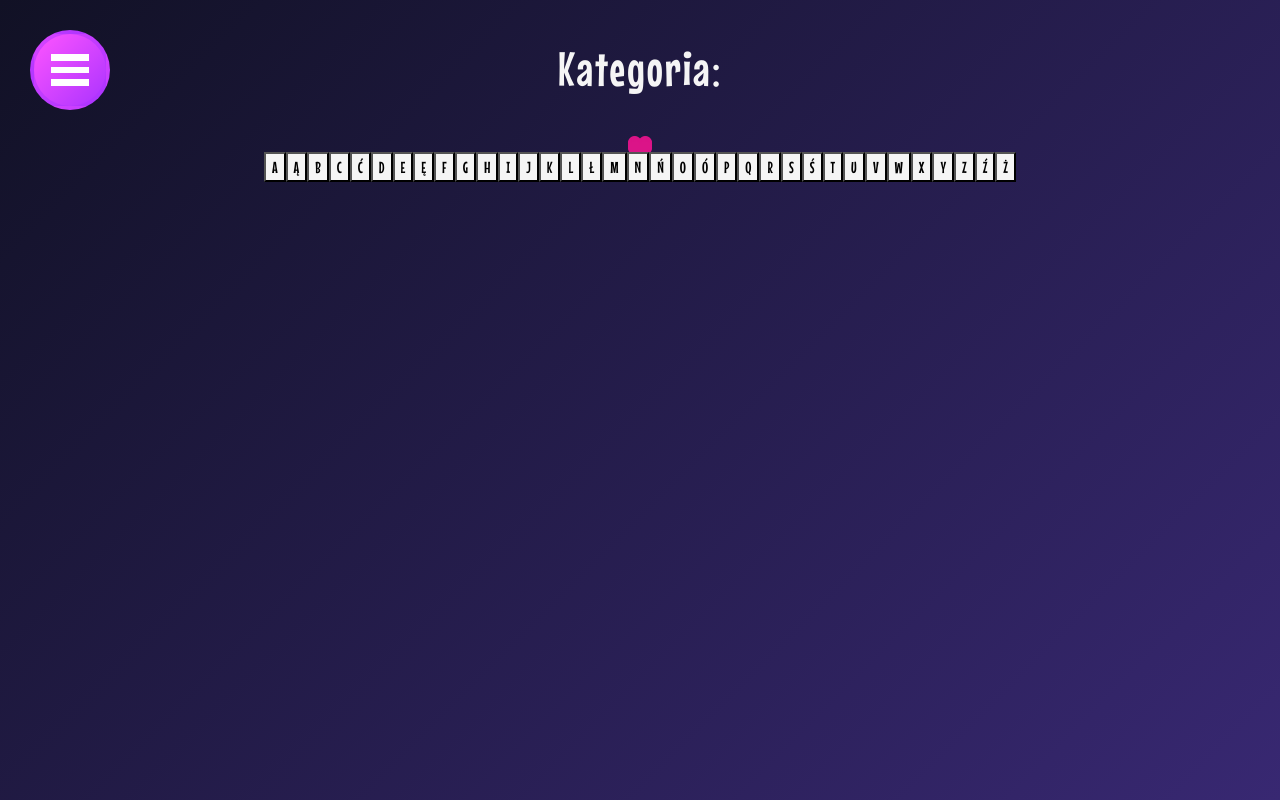
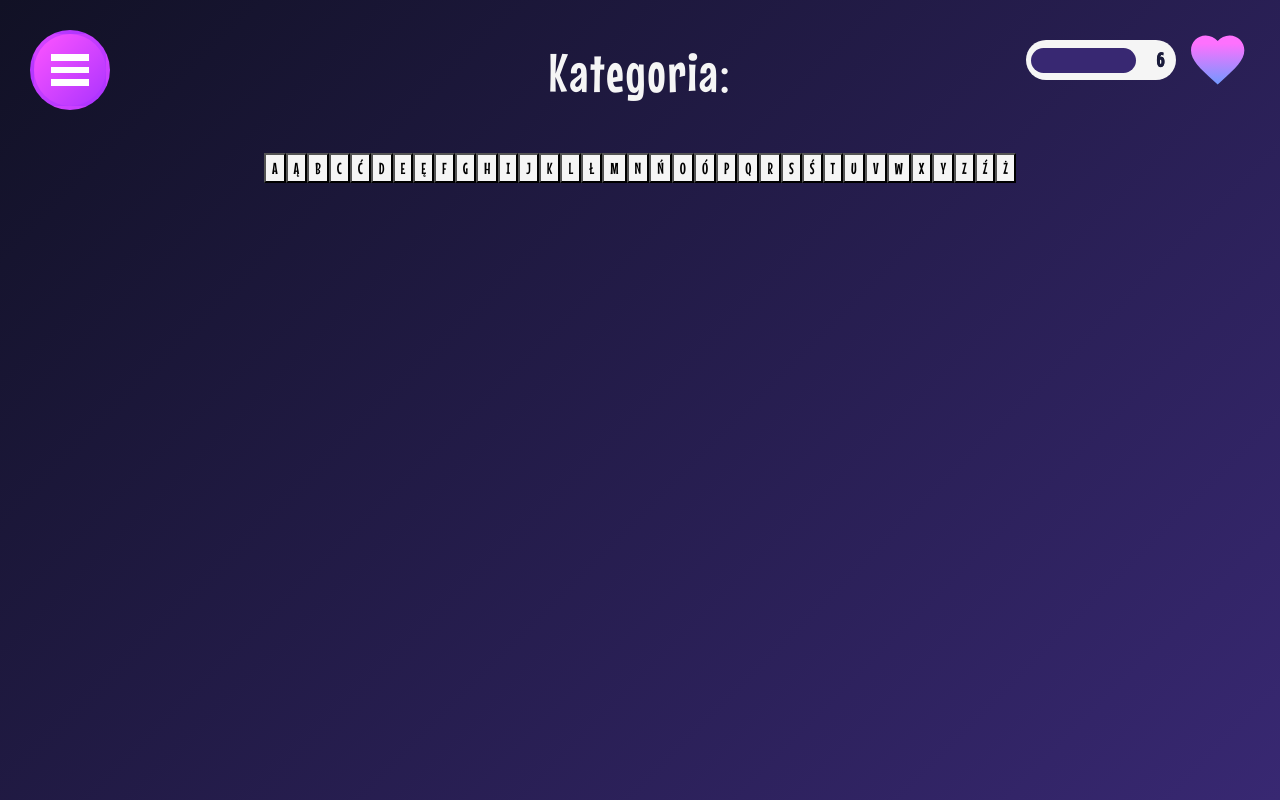
Before and after one commit to jkw07/hangman-game-pl, a React (Create React App) app: page /GameBoard in a window 1280 px wide. Built offline with nearby package versions, Linux system fonts and the light colour scheme.

Commit message:
add health progress bar

```diff
--- a/src/components/CategoryPage.tsx
+++ b/src/components/CategoryPage.tsx
@@ -13,7 +13,7 @@ export const CategoryPage = () => {
             <div className="header">
                 <button onClick={goToHomePage} className="return-button"><img src={returnIcon} alt="return button"></img></button>
             <h2>Kategorie</h2>
-            </div>
+        </div>
         <div className="categories">
             <PickCategoryButton/>
         </div>
--- a/src/components/GameBoard.tsx
+++ b/src/components/GameBoard.tsx
@@ -6,10 +6,9 @@ import { GameData } from "./GameData";
 import { LetterButtons } from "./LetterButtons";
 import { SelectedWord } from "./SelectedWord";
 import { useGameLogic } from "./GameLogic";
-import { LivesCounter} from "./LivesCounter";
 import { Paused } from "./Paused";
-import logo from '../assets/images/logo.svg'
-import menu from '../assets/images/icon-menu.svg'
+import { HealthBar } from "./HealthBar";
+import menu from '../assets/images/icon-menu.svg';
 
 export const GameBoard = () => {
     const [isPaused, setIsPaused] = useState(false);
@@ -53,9 +52,9 @@ export const GameBoard = () => {
         <div className="page-container">
             <div className="header">
                 <button onClick={handlePause} className="return-button"><img src={menu} alt="menu button"></img></button>
+                <HealthBar livesLeft={livesLeft} />
                 <h2>Kategoria: {category}</h2>
         </div>
-        <LivesCounter livesLeft={livesLeft}/>
         <div className='selected-word'>
             <SelectedWord word={selectedWord} guessedLetters={guessedLetters} />
         </div>
--- /dev/null
+++ b/src/components/HealthBar.tsx
@@ -0,0 +1,17 @@
+import heart from '../assets/images/icon-heart.svg'
+
+type HealthBarProps = {
+    livesLeft: number,
+}
+
+export const HealthBar = ({livesLeft}: HealthBarProps) => {
+    return (
+        <div className="health-bar">
+            <div className='progress'>
+                <span>{livesLeft}</span>
+          	<div className='progress-bar' style={{ width: `${livesLeft / 0.08}%` }}><span>{livesLeft}</span></div>
+            </div>
+            <img className="heart-icon" alt="heart icon" src={heart}></img>
+        </div>
+    )
+}
--- a/src/components/HomePage.tsx
+++ b/src/components/HomePage.tsx
@@ -19,7 +19,7 @@ export const HomePage = () => {
                 </div>
                 <div className="container">
                     <button onClick={goToCategoriesPage} className="play-button"><img src={play} alt="play button"></img></button>
-                    <button className="blue-button" onClick={goToRulesPage}>Zasady gry</button>
+                    <button className="default-button" onClick={goToRulesPage}>Zasady gry</button>
                 </div>
             </header>
         </>
--- a/src/components/LivesCounter.tsx
+++ /dev/null
@@ -1,13 +0,0 @@
-type LivesCounterProps = {
-    livesLeft: number,
-}
-
-export const LivesCounter = ({livesLeft}: LivesCounterProps) => {
-    return (
-    <>
-      {[...new Array(livesLeft)].map((_, index) => (
-  <i key={index} className="fa-solid fa-heart fa-xl heart" style={{ color: "#db1488" }}></i>
-))}
-    </>
-  );
-};
--- a/src/components/Paused.tsx
+++ b/src/components/Paused.tsx
@@ -19,9 +19,9 @@ export const Paused = ({onContinue}: PausedProps) => {
         </div>
         <div className="paused">
         <div className="paused-container">
-            <button className="blue-button" onClick={onContinue}>Kontynuuj</button>
-            <button className="blue-button" onClick={goToCategoriesPage}>Nowa kategoria</button>
-            <button className="blue-button" onClick={goToHomePage}>Wyjście z gry</button>
+            <button className="default-button" onClick={onContinue}>Kontynuuj</button>
+            <button className="default-button" onClick={goToCategoriesPage}>Nowa kategoria</button>
+            <button className="default-button quit-button" onClick={goToHomePage}>Wyjście z gry</button>
         </div>
     </div>
         </>
--- a/src/components/PickCategoryButton.tsx
+++ b/src/components/PickCategoryButton.tsx
@@ -17,7 +17,7 @@ export const PickCategoryButton = () => {
   return (
     <>
       {categories.map((category, index) => (
-        <button className='blue-button' key={index} value={category} onClick={() => handleCategoryClick(category)}>
+        <button className='default-button' key={index} value={category} onClick={() => handleCategoryClick(category)}>
           {category}
         </button>
       ))}
--- a/src/styles/global.scss
+++ b/src/styles/global.scss
@@ -21,6 +21,10 @@ html, body {
 
 body {
   font-family: "MyCustomFont", sans-serif;
+}
+
+.App {
+    background: var(--background-color);
 }
 
 button:hover {
@@ -69,44 +73,6 @@ button:hover {
         justify-content: center;
         box-shadow: 0 0 15px blue;
         background: linear-gradient(135deg, rgba(17, 17, 37, 0.5), rgba(56, 40, 114, 0.5));
-}
-}
-
-.blurred {
-    opacity: 0.05;
-    transition: opacity 0.3s ease-in-out;
-    pointer-events: none;
-}
-
-.paused {
-    position: fixed;
-    top: 50%;
-    left: 50%;
-    transform: translate(-50%, -50%);
-    background: linear-gradient(135deg, rgba(17, 17, 37, 0.5), rgba(56, 40, 114, 0.5));
-    padding: 30px;
-    width: 400px;
-    border-radius: 15px;
-    text-align: center;
-    box-shadow: 0 0 15px blue;
-    z-index: 1001;
-    .paused-container {
-        min-height: 400px;
-        button {
-            margin: 20px auto;
-        }
-    }
-}
-
-.paused-header {
-    position: fixed;
-    top: 18%;
-    left: 50%;
-    transform: translate(-50%, -50%);
-    color: var(--text-color);
-    z-index: 2001;
-    h2 {
-        font-size: 72px;
     }
 }
 
@@ -127,7 +93,7 @@ button:hover {
     }
 }
 
-.blue-button {
+.default-button {
     background: rgba(0, 51, 204, 1);
     border: 4px solid rgba(0, 102, 255, 1);
     border-radius: 20px;
@@ -141,8 +107,48 @@ button:hover {
     letter-spacing: 2px;
 }
 
-.App {
-    background: var(--background-color);
+.quit-button {
+    background: var(--button-color);
+    border: 4px solid #aa33ff7a;
+}
+
+
+.blurred {
+    opacity: 0.05;
+    transition: opacity 0.3s ease-in-out;
+    pointer-events: none;
+}
+
+.paused {
+    position: fixed;
+    top: 50%;
+    left: 50%;
+    transform: translate(-50%, -50%);
+    background: linear-gradient(135deg, rgba(17, 17, 37, 0.5), rgba(56, 40, 114, 0.5));
+    padding: 30px;
+    width: 400px;
+    border-radius: 60px;
+    text-align: center;
+    box-shadow: 0 0 15px blue;
+    z-index: 1001;
+    .paused-container {
+        min-height: 400px;
+        button {
+            margin: 20px auto;
+        }
+    }
+}
+
+.paused-header {
+    position: fixed;
+    top: 18%;
+    left: 50%;
+    transform: translate(-50%, -50%);
+    color: var(--text-color);
+    z-index: 2001;
+    h2 {
+        font-size: 84px;
+    }
 }
 
 .header {
@@ -150,7 +156,7 @@ button:hover {
     margin: 30px auto;
     letter-spacing: 2px;
     h2 {
-        font-size: 48px;
+        font-size: 54px;
         text-align: center;
         color: whitesmoke;
         padding: 10px 0;
@@ -172,6 +178,46 @@ button:hover {
             padding: 5px;
         }
     }
+}
+
+.health-bar {
+    position: fixed;
+    right: 30px;
+    top: 30px;
+    display: flex;
+    flex-direction: row;
+    align-items: center;
+    justify-content: center;
+    img {
+        padding: 5px;
+    }
+}
+
+.progress {
+    display: flex;
+    align-items: center;
+    position: relative;
+    width: 150px;
+    height: 40px;
+    padding: 5px;
+    background-color: var(--text-color);
+    border-radius: 20px;
+    margin-right: 10px;
+    span {
+        position: absolute;
+        right: 10px;
+        top: 50%;
+        transform: translateY(-50%);
+        font-size: 20px;
+        font-weight: bold;
+        color: var(--dark-blue);
+    }
+}
+
+.progress-bar{
+    height: 25px;
+    border-radius: 20px;
+    background: var(--medium-blue);
 }
 
 .page-container {
```
